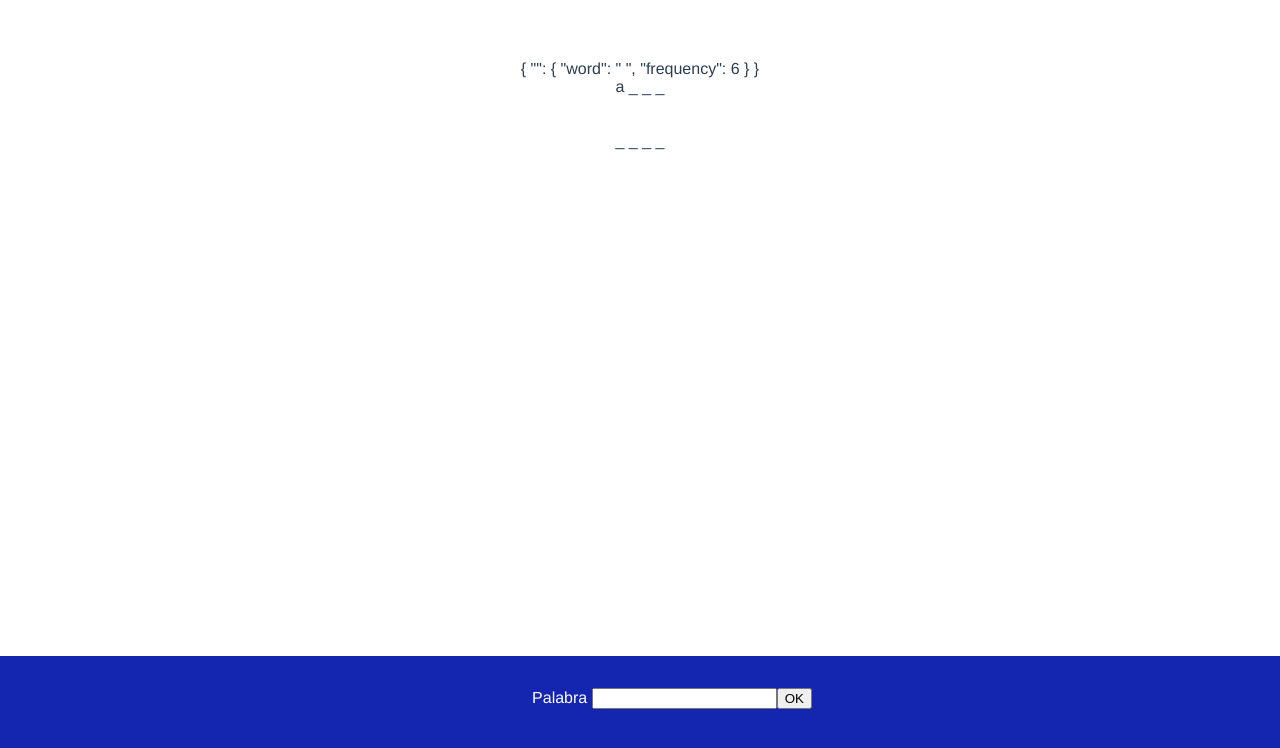
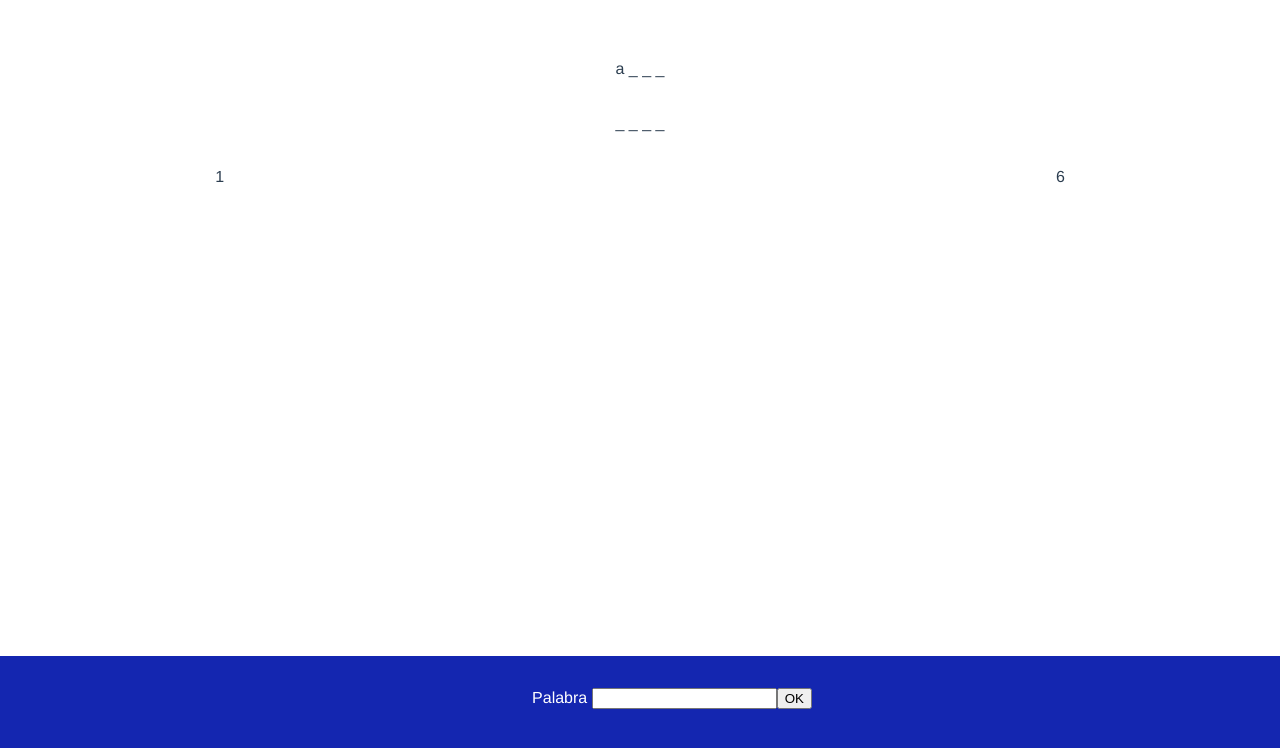
Before and after one commit to davidgh86/guessarticle, a Vue app: page / in a window 1280 px wide. Both pictures are taken after a click on the button "OK". Shown: the top 748 px of the page. Built offline with nearby package versions, Linux system fonts and the light colour scheme.

Commit message:
first working version

```diff
--- a/src/App.vue
+++ b/src/App.vue
@@ -1,6 +1,6 @@
 <template>
   <div>
-    {{ wordsRegistry }}
+
     <div  v-if="!finished">
       <div v-for="w in title" :key="w" style="display:inline-flex;">
         <Word v-if="isGuessable(w)" :value="w" :current="submittedInput" style="display:inline-flex;" />
@@ -39,6 +39,7 @@
         <div v-else style="display:inline-flex;">{{ w }}</div>
       </div>
     </div>
+    <WordRegistry :registry="wordsRegistry" />
   </div>
 
 </template>
@@ -46,18 +47,21 @@
 <script>
 import Word from './components/Word.vue'
 import Input from './components/Input.vue'
+import WordRegistry from './components/WordRegistry.vue'
 //import {ref} from "vue"
 
 export default {
   name: 'App',
   components: {
     Word,
-    Input
+    Input,
+    WordRegistry
   },
   data() {
     return {
+      numberOfGuessedWords: 0,
       finished: false,
-      wordsRegistry: {},
+      wordsRegistry: new Map(),
       guessedWords: new Set([]),
       title: "a, ,b, ,c, ,d".split(","),
       propositions: new Set(["a", "ante", "bajo", "cabe", "con", "contra", "de", "desde", "durante", "en ", "entre", "hacia", "hasta", "mediante", "para", "por", "según", "sin", "so", "sobre", "tras", "versus", "vía"]),
@@ -68,13 +72,13 @@ export default {
   },
   mounted(){
     let lastFinishedArticle = !localStorage.getItem("lastArticle")?[]:JSON.parse(localStorage.getItem("lastArticle"));
-    if (this.isSameArray(lastFinishedArticle, this.title)){
+    if (this.isFinished(lastFinishedArticle)){
       this.finished = true
     } else {
       localStorage.removeItem("wordsRegistry")
       localStorage.removeItem("guessedWords")
     }
-    this.wordsRegistry = !localStorage.getItem("wordsRegistry")?{}:JSON.parse(localStorage.getItem("wordsRegistry"));
+    this.wordsRegistry = !localStorage.getItem("wordsRegistry")?new Map():new Map(Object.entries(JSON.parse(localStorage.getItem("wordsRegistry"))));
     this.guessedWords = !localStorage.getItem("guessedWords")?new Set([]):new Set(JSON.parse(localStorage.getItem("guessedWords")));
   },
   methods: {
@@ -96,34 +100,49 @@ export default {
       let firstApperared = this.fistWordAppered(word)
       let key = this.getStandarizedWord(firstApperared)
 
-      let object = {
-        word: firstApperared,
-        frequency: elementsCount
-      }
-      if (!(key in this.wordsRegistry)) {
-        localStorage.setItem("wordsRegistry", JSON.stringify(this.wordsRegistry))
-        this.wordsRegistry[key] = object
+      if (!(this.wordsRegistry.has(key))) {
+        this.numberOfGuessedWords = this.numberOfGuessedWords + 1;
+        let object = {
+          word: firstApperared,
+          frequency: elementsCount,
+          numberOfGuessedWords: this.numberOfGuessedWords
+        }
+        this.wordsRegistry.set(key, object)
+        localStorage.setItem("wordsRegistry", JSON.stringify(Object.fromEntries(this.wordsRegistry)))
       }
     },
     getStandarizedWord(word){
       return word.trim().toLowerCase().normalize("NFD").replace(/[\u0300-\u036f]/g, "")
     },
     isGuessable(word){
-      return !this.propositions.has(word.toLowerCase()) && !this.separators.has(word) && !this.guessedWords.has(this.getStandarizedWord(word))
+      let standarizedPrepositions = new Set(Array.from(this.propositions).map(w => this.getStandarizedWord(w)))
+      return !standarizedPrepositions.has(this.getStandarizedWord(word)) && !this.separators.has(word) && !this.guessedWords.has(this.getStandarizedWord(word))
     },
-    isSameArray(s1, s2){
-      if (s1.length !== s2.length) {
+    isFinished(lastFinishedArticle){
+      // let standarizedLastFinishedArticle = lastFinishedArticle.map(w=>this.getStandarizedWord(w))
+      // let standarizedTitle = this.title.map(w=>this.getStandarizedWord(w))
+      // let standarizedLastFinishedArticleIndex = 0;
+      // for (let i=0; i<standarizedTitle.length; i++){
+      //   let matchPositions = standarizedTitle[i]===standarizedLastFinishedArticle[]
+      //   if (!this.propositions.has(w) && !this.separators.has(w) && !lastFinishedArticleSet.has(w)) {
+      //     return false;
+      //   }
+      // }
+      // return true;
+      // fo
+      if (lastFinishedArticle.length !== this.title.length) {
         return false;
       }
-      for(let i=0; i<s1.length; i++){
-        if(this.getStandarizedWord(s1[i])!==this.getStandarizedWord(s2[i])){
+      for(let i=0; i<lastFinishedArticle.length; i++){
+        if(this.getStandarizedWord(lastFinishedArticle[i])!==this.getStandarizedWord(this.title[i])){
           return false;
         }
       }
       return true;
     },
     guessedTitleWords(){
-      return this.title.filter(i=>(i.length!=0 && !this.separators.has(i))).every(i => this.guessedWords.has(this.getStandarizedWord(i)))
+      let standarizedPrepositions = new Set(Array.from(this.propositions).map(w => this.getStandarizedWord(w)))
+      return this.title.filter(i=>(i.length!=0 && !this.separators.has(i) && !standarizedPrepositions.has(i))).every(i => this.guessedWords.has(this.getStandarizedWord(i)))
     },
     countWords(word){
       let wordsInTitle = this.title.filter(w => this.getStandarizedWord(w)===this.getStandarizedWord(word)).length;
--- /dev/null
+++ b/src/components/WordRegistry.vue
@@ -0,0 +1,48 @@
+<template>
+  <div class="grid-container">
+    <div v-for="item in wordRegistryList" class="grid-item" :key="item">
+      {{ item }}
+    </div>
+  </div>
+</template>
+
+<script>
+//import {ref} from "vue"
+import { computed } from "vue";
+
+export default {
+  name: "word-registry",
+  props: {
+    registry: Map
+  },
+  setup(props) {
+    const wordRegistryList = computed(() => {
+      let result = []
+      const reversedRegistry = Array.from(props.registry).reverse();
+      // eslint-disable-next-line no-unused-vars
+      reversedRegistry.forEach(([key, value]) => {
+        result.push(value.numberOfGuessedWords)
+        result.push(value.word)
+        result.push(value.frequency)
+      });
+      return result;
+    });
+    return {
+      wordRegistryList
+    }
+  }
+};
+</script>
+
+<style>
+.grid-container {
+  display: grid;
+  grid-template-columns: auto auto auto;
+  grid-gap: 0.1em;
+}
+.grid-item {
+  /* grid-column: 1;
+  grid-row: 1; */
+}
+
+</style>
```
